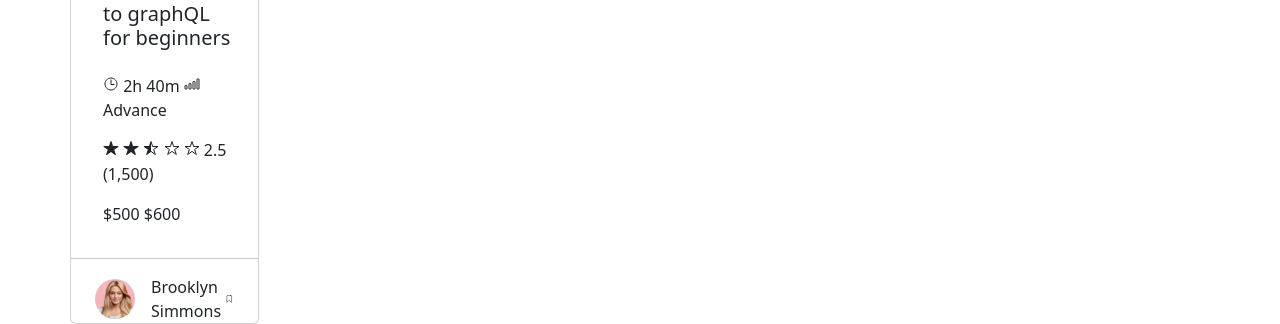
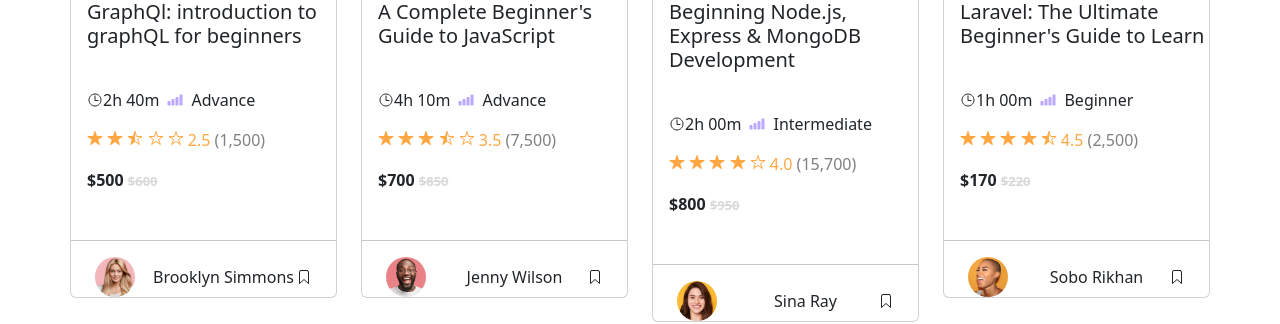
Before and after one commit to OleksandrLarionov/FS0423-M2-W2-L4-homeWork, a plain HTML site: page index.html in a window 1280 px wide. Shown: the part 806-1130 px from the top of the page. Drawn offline with nearby package versions, Linux system fonts and the light colour scheme.

Commit message:
first four cards fixed

```diff
--- a/_owerwrite_bootstrap/custom/custom-bootstrap.scss
+++ b/_owerwrite_bootstrap/custom/custom-bootstrap.scss
@@ -4,10 +4,12 @@
 
 $new-primary: #1acb98;
 $new-info: #bca8ff;
+$gold: #ffa843;
 
 $new-theme-colors: (
 	"primary": $new-primary,
 	"info": $new-info,
+	"danger": $gold,
 );
 
 $theme-colors: map-merge($theme-colors, $new-theme-colors);
--- a/_owerwrite_bootstrap/custom/partials/_style.scss
+++ b/_owerwrite_bootstrap/custom/partials/_style.scss
@@ -35,9 +35,6 @@ body {
 			font-weight: bold;
 			text-align: left;
 		}
-		&:last-child {
-			// margin-left: 40px;
-		}
 	}
 }
 .bell {
@@ -49,3 +46,17 @@ body {
 	width: 60px;
 	height: 60px;
 }
+
+.personal-card {
+	li {
+		span {
+			color: gray;
+
+			&:nth-child(1) {
+				font-size: small;
+				opacity: 0.3;
+				text-decoration: line-through;
+			}
+		}
+	}
+}
--- a/index.html
+++ b/index.html
@@ -250,37 +250,42 @@
 			</header>
 			<main>
 				<h4 class="mt-5">Recommended to you</h4>
-				<section class="d-flex justify-content-between mt-5">
+				<section class="mt-5">
 					<div class="row row-cols-4">
 						<div class="col">
-							<!-- card -->
-							<div class="card">
+							<!-- card 1-->
+							<div class="card personal-card">
 								<img
 									src="assets/course-graphql.jpg"
 									class="card-img-top"
 									alt="graph" />
-								<div class="card-body mb-0">
-									<h5 class="card-title ps-3">
+								<div class="card-body mb-0 pe-0">
+									<h5 class="card-title">
 										GraphQl: introduction to graphQL for beginners
 									</h5>
 								</div>
-								<ul class="list list-group-flush">
+								<ul class="list list-group-flush p-3">
 									<li class="list-group-item">
-										<p class="card-text">
+										<p class="card-text d-flex align-items-center">
 											<ion-icon name="time-outline"></ion-icon> 2h 40m
-											<ion-icon name="cellular-outline"></ion-icon> Advance
+											<ion-icon
+												name="cellular"
+												class="text-info ps-2 pe-2"></ion-icon>
+											Advance
 										</p>
 									</li>
-									<li class="list-group-item pt-3 pb-3">
+									<li class="list-group-item pt-3 pb-3 text-danger">
 										<!-- stars -->
 										<ion-icon name="star"></ion-icon>
 										<ion-icon name="star"></ion-icon>
 										<ion-icon name="star-half-outline"></ion-icon>
 										<ion-icon name="star-outline"></ion-icon>
 										<ion-icon name="star-outline"></ion-icon>
-										2.5 (1,500)
+										2.5 <span> (1,500)</span>
 									</li>
-									<li class="list-group-item">$500 <span>$600</span></li>
+									<li class="list-group-item fw-bold">
+										$500 <span>$600</span>
+									</li>
 									<li class="list-group-item"></li>
 								</ul>
 								<hr />
@@ -292,6 +297,159 @@
 										height="40"
 										class="rounded-circle" />
 									<p class="ms-3 mb-0">Brooklyn Simmons</p>
+									<ion-icon name="bookmark-outline"></ion-icon>
+								</div>
+							</div>
+							<!-- end card 1-->
+						</div>
+						<div class="col">
+							<!-- card 2-->
+							<div class="card personal-card">
+								<img
+									src="assets/course-javascript.jpg"
+									class="card-img-top"
+									alt="graph" />
+								<div class="card-body mb-0 pe-0">
+									<h5 class="card-title">
+										A Complete Beginner's Guide to JavaScript
+									</h5>
+								</div>
+								<ul class="list list-group-flush p-3">
+									<li class="list-group-item">
+										<p class="card-text d-flex align-items-center">
+											<ion-icon name="time-outline"></ion-icon> 4h 10m
+											<ion-icon
+												name="cellular"
+												class="text-info ps-2 pe-2"></ion-icon>
+											Advance
+										</p>
+									</li>
+									<li class="list-group-item pt-3 pb-3 text-danger">
+										<!-- stars -->
+										<ion-icon name="star"></ion-icon>
+										<ion-icon name="star"></ion-icon>
+										<ion-icon name="star"></ion-icon>
+										<ion-icon name="star-half-outline"></ion-icon>
+
+										<ion-icon name="star-outline"></ion-icon>
+										3.5 <span> (7,500)</span>
+									</li>
+									<li class="list-group-item fw-bold">
+										$700 <span>$850</span>
+									</li>
+									<li class="list-group-item"></li>
+								</ul>
+								<hr />
+								<div
+									class="card-body d-flex align-items-center p-0 justify-content-between me-4 ms-4">
+									<img
+										src="assets/avatar-1.jpg"
+										width="40"
+										height="40"
+										class="rounded-circle" />
+									<p class="ms-3 mb-0">Jenny Wilson</p>
+									<ion-icon name="bookmark-outline"></ion-icon>
+								</div>
+							</div>
+							<!-- end card -->
+						</div>
+						<div class="col">
+							<!-- card 3-->
+							<div class="card personal-card">
+								<img
+									src="assets/course-node.jpg"
+									class="card-img-top"
+									alt="graph" />
+								<div class="card-body mb-0 pe-0">
+									<h5 class="card-title">
+										Beginning Node.js, Express & MongoDB Development
+									</h5>
+								</div>
+								<ul class="list list-group-flush p-3">
+									<li class="list-group-item">
+										<p class="card-text d-flex align-items-center">
+											<ion-icon name="time-outline"></ion-icon> 2h 00m
+											<ion-icon
+												name="cellular"
+												class="text-info ps-2 pe-2"></ion-icon>
+											Intermediate
+										</p>
+									</li>
+									<li class="list-group-item pt-3 pb-3 text-danger">
+										<!-- stars -->
+										<ion-icon name="star"></ion-icon>
+										<ion-icon name="star"></ion-icon>
+										<ion-icon name="star"></ion-icon>
+										<ion-icon name="star"></ion-icon>
+
+										<ion-icon name="star-outline"></ion-icon>
+										4.0 <span> (15,700)</span>
+									</li>
+									<li class="list-group-item fw-bold">
+										$800 <span>$950</span>
+									</li>
+									<li class="list-group-item"></li>
+								</ul>
+								<hr />
+								<div
+									class="card-body d-flex align-items-center p-0 justify-content-between me-4 ms-4">
+									<img
+										src="assets/avatar-3.jpg"
+										width="40"
+										height="40"
+										class="rounded-circle" />
+									<p class="ms-3 mb-0">Sina Ray</p>
+									<ion-icon name="bookmark-outline"></ion-icon>
+								</div>
+							</div>
+							<!-- end card -->
+						</div>
+						<div class="col">
+							<!-- card 4-->
+							<div class="card personal-card">
+								<img
+									src="assets/course-laravel.jpg"
+									class="card-img-top"
+									alt="graph" />
+								<div class="card-body mb-0 pe-0">
+									<h5 class="card-title">
+										Laravel: The Ultimate Beginner's Guide to Learn
+									</h5>
+								</div>
+								<ul class="list list-group-flush p-3">
+									<li class="list-group-item">
+										<p class="card-text d-flex align-items-center">
+											<ion-icon name="time-outline"></ion-icon> 1h 00m
+											<ion-icon
+												name="cellular"
+												class="text-info ps-2 pe-2"></ion-icon>
+											Beginner
+										</p>
+									</li>
+									<li class="list-group-item pt-3 pb-3 text-danger">
+										<!-- stars -->
+										<ion-icon name="star"></ion-icon>
+										<ion-icon name="star"></ion-icon>
+										<ion-icon name="star"></ion-icon>
+										<ion-icon name="star"></ion-icon>
+										<ion-icon name="star-half-outline"></ion-icon>
+
+										4.5 <span> (2,500)</span>
+									</li>
+									<li class="list-group-item fw-bold">
+										$170 <span>$220</span>
+									</li>
+									<li class="list-group-item"></li>
+								</ul>
+								<hr />
+								<div
+									class="card-body d-flex align-items-center p-0 justify-content-between me-4 ms-4">
+									<img
+										src="assets/avatar-7.jpg"
+										width="40"
+										height="40"
+										class="rounded-circle" />
+									<p class="ms-3 mb-0">Sobo Rikhan</p>
 									<ion-icon name="bookmark-outline"></ion-icon>
 								</div>
 							</div>
```
Also changed, not shown: _owerwrite_bootstrap/custom/custom-bootstrap.css, 1 other file.
